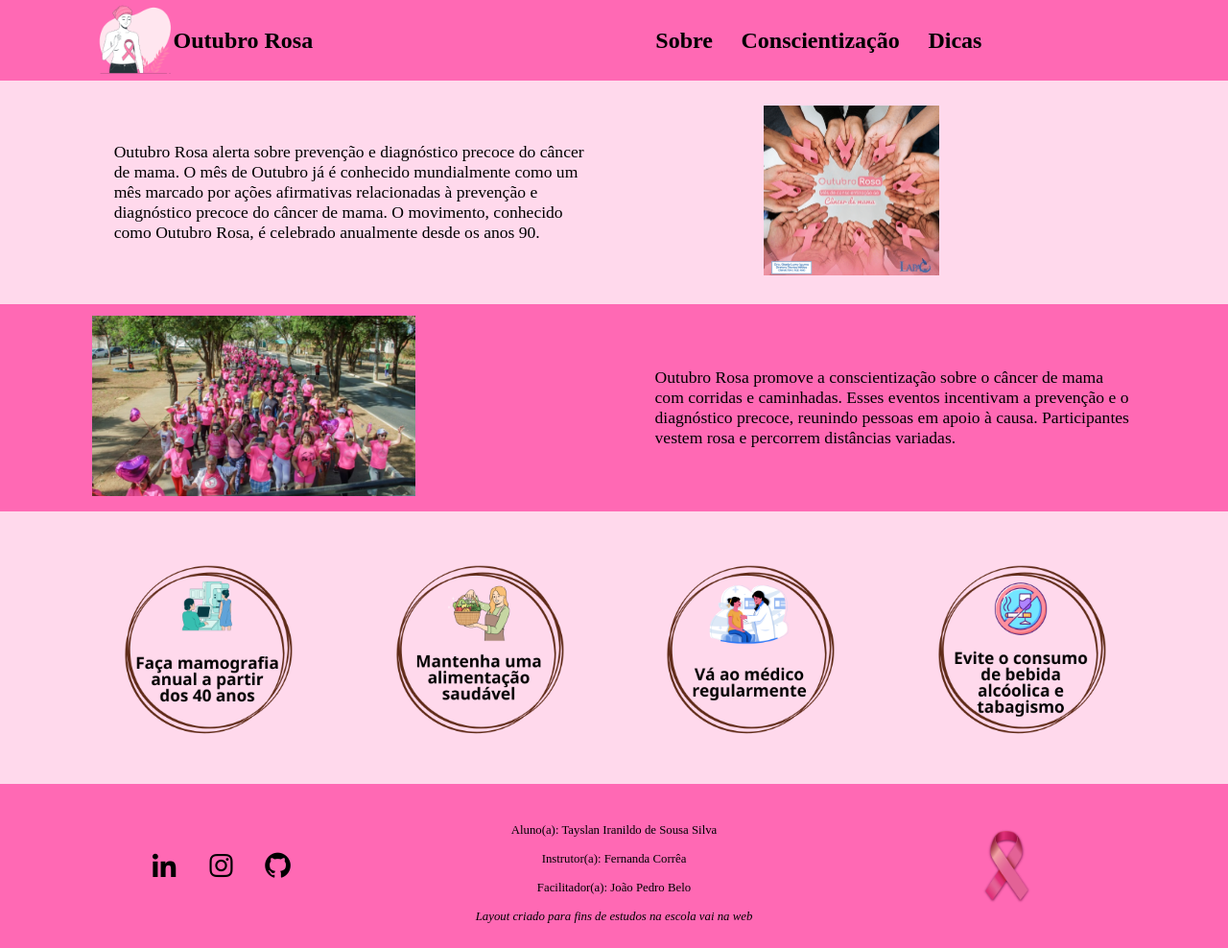
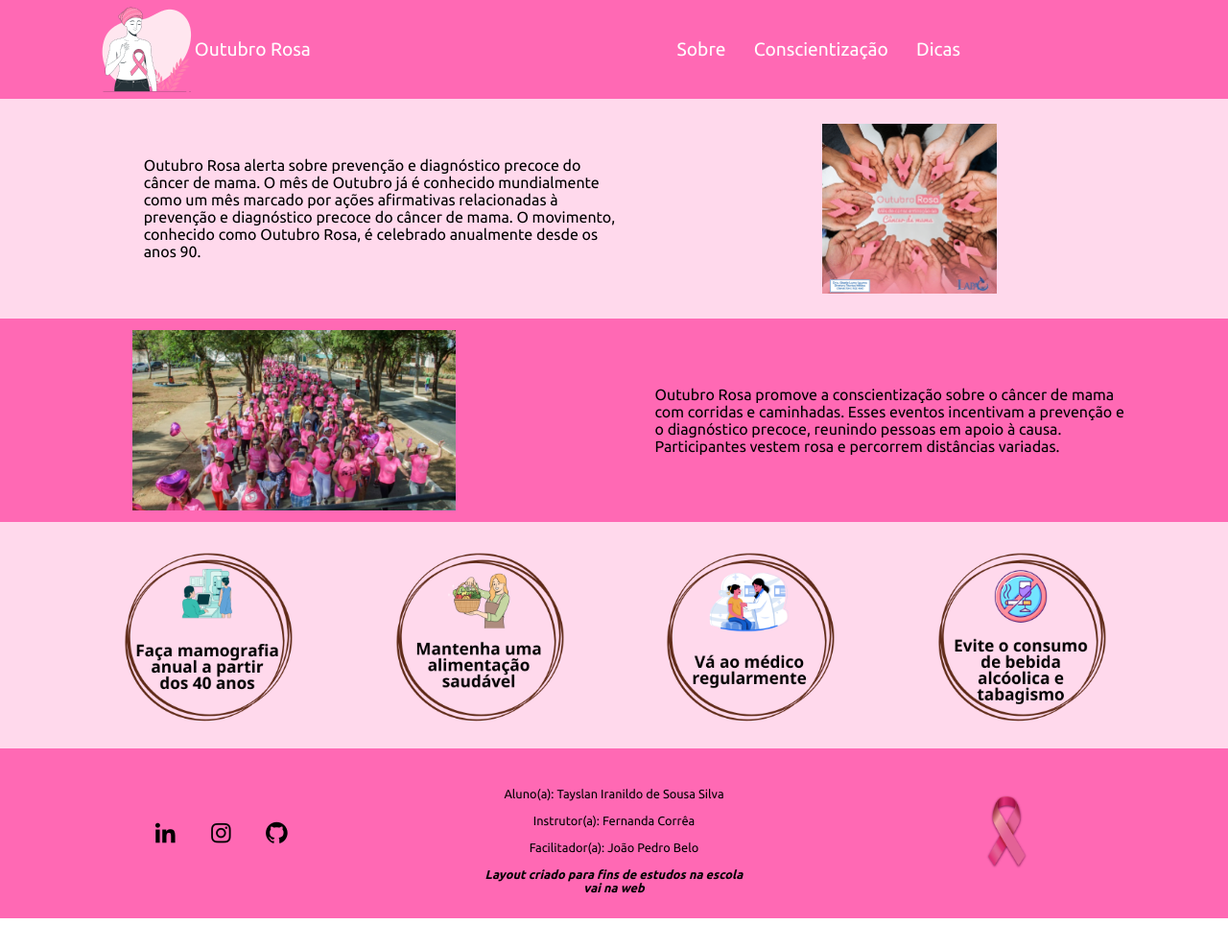
Before and after one commit to Tayslan-ofc/Outubro_Rosa, a plain HTML site: page index.html in a window 1280 px wide. Shown: the whole page at 96% size. After the commit the page ends 957 px from the top, so only its background shows below. Drawn offline with nearby package versions, Linux system fonts and the light colour scheme.

Commit message:
Projeto finalizado

```diff
--- a/css/style.css
+++ /dev/null
@@ -1,203 +0,0 @@
-* {
-  margin: 0;
-  padding: 0;
-  box-sizing: border-box;
-}
-
-html {
-  font-size: 1em;
-}
-
-header {
-  display: flex;
-  align-items: center;
-  justify-content: space-around;
-  height: 100%;
-  width: 100%;
-  background: #ff69b4;
-}
-header .nav-logo {
-  height: 100%;
-  width: 50%;
-  display: flex;
-  align-items: center;
-  justify-content: center;
-}
-header .nav-logo .header-logo img {
-  height: 10vh;
-  width: 100%;
-}
-header .nav-logo a {
-  text-decoration: none;
-  font-weight: 600;
-  color: black;
-  font-size: 1.1rem;
-  transition: all 0.2s ease-in-out;
-  font-size: 1.5rem;
-}
-header .nav-logo a:hover {
-  background: linear-gradient(to right, #d200c8, #8a0445);
-  background-clip: text;
-  color: transparent;
-}
-header .nav-menu {
-  display: flex;
-  align-items: center;
-  justify-content: center;
-  width: 100%;
-}
-header .nav-menu ul li {
-  display: inline;
-  list-style: none;
-}
-header .nav-menu a {
-  text-decoration: none;
-  font-weight: 600;
-  color: black;
-  font-size: 1.1rem;
-  transition: all 0.2s ease-in-out;
-  font-size: 1.5rem;
-  margin: 0 1vw;
-}
-header .nav-menu a:hover {
-  background: linear-gradient(to right, #d200c8, #8a0445);
-  background-clip: text;
-  color: transparent;
-}
-
-main {
-  width: 100%;
-  background: #ffd9ec;
-}
-main .sec-one {
-  display: flex;
-  align-items: center;
-  justify-content: space-around;
-  height: 100%;
-  width: 100%;
-  padding: 2vw;
-}
-main .sec-one .text-content {
-  max-height: 30vh;
-  max-width: 40%;
-  width: 100%;
-  overflow-y: auto;
-  overflow-x: hidden;
-}
-main .sec-one .text-content p {
-  font-size: 1.1rem;
-}
-main .sec-img-one img {
-  height: 50%;
-  width: 50%;
-}
-main .sec-two {
-  display: flex;
-  align-items: center;
-  justify-content: space-around;
-  height: 100%;
-  width: 100%;
-  padding: 1vw;
-  background: #ff69b4;
-}
-main .sec-two .sec-img-two img {
-  height: 40%;
-  width: 80%;
-}
-main .sec-two .text-content {
-  max-height: 30vh;
-  max-width: 40%;
-  overflow-y: auto;
-  overflow-x: hidden;
-}
-main .sec-two .text-content p {
-  font-size: 1.1rem;
-}
-main .sec-three {
-  display: flex;
-  align-items: center;
-  justify-content: space-around;
-  height: 100%;
-  padding: 2vw;
-  background: #ffd9ec;
-}
-main .sec-three .img-container {
-  display: flex;
-  align-items: center;
-  justify-content: space-evenly;
-  height: 100%;
-  width: 100%;
-  flex-wrap: wrap;
-  /* overflow: auto; */ /* Aqui optei por continuar sem o scroll, mantendo apenas a quebra dos itens em conjunto com a responsividade. */
-}
-main .sec-three .img-container img {
-  height: 100%;
-  width: 100%;
-  max-height: 15%;
-  max-width: 15%;
-  border-radius: 100%;
-  margin: 3vh 0;
-}
-
-footer {
-  width: 100%;
-  background: #ff69b4;
-}
-footer .footer-menu {
-  display: flex;
-  align-items: center;
-  justify-content: space-around;
-  width: 100%;
-  padding: 2vw;
-}
-footer .nav-footer {
-  width: 100%;
-  display: flex;
-  align-items: center;
-  justify-content: center;
-}
-footer .nav-footer ul {
-  display: flex;
-  align-items: center;
-  justify-content: space-evenly;
-  max-height: 50%;
-  max-width: 50%;
-  overflow: auto;
-  width: 100%;
-}
-footer .nav-footer ul li {
-  list-style: none;
-}
-footer .nav-footer ul li .icon {
-  font-size: 2rem;
-  color: black;
-}
-footer .nav-footer ul li .icon:hover {
-  background: linear-gradient(to right, #d200c8, #8a0445);
-  background-clip: text;
-  color: transparent;
-}
-footer .sec-footer {
-  display: flex;
-  align-items: center;
-  justify-content: center;
-  flex-wrap: wrap;
-  width: 100%;
-}
-footer .sec-footer .text-footer {
-  text-align: center;
-  font-size: 1.1rem;
-  white-space: pre-line;
-  font-size: 0.8rem;
-}
-footer .sec-img-footer {
-  display: flex;
-  align-items: center;
-  justify-content: center;
-  width: 100%;
-}
-footer .sec-img-footer img {
-  height: 10vh;
-  width: 15%;
-  min-width: 7vw;
-}
--- a/index.html
+++ b/index.html
@@ -5,7 +5,9 @@
     <meta charset="UTF-8">
     <meta name="viewport" content="width=device-width, initial-scale=1.0">
     <link href="https://unpkg.com/boxicons@2.1.4/css/boxicons.min.css" rel="stylesheet" />
-    <link rel="stylesheet" href="./css/style.css">
+    <link rel="stylesheet" href="./css/header.css">
+    <link rel="stylesheet" href="./css/main.css">
+    <link rel="stylesheet" href="./css/footer.css">
     <link rel="stylesheet" href="./css/responsive.css">
     <link rel="icon" href="./assets/img/outubro-rosa 1.png">
     <title>Outubro Rosa</title>
@@ -78,14 +80,15 @@
                     <p>Aluno(a): Tayslan Iranildo de Sousa Silva</p>
                     <p>Instrutor(a): Fernanda Corrêa</p>
                     <p>Facilitador(a): João Pedro Belo</p>
-                    <cite>Layout criado para fins de estudos na escola vai na web</cite>
+                    <strong><cite>Layout criado para fins de estudos na escola vai na web</cite></strong>
                 </span>
             </section>
             <section class="sec-img-footer">
-                <img src="./assets/img/outubro-rosa 1.png" alt="Logo Outubro Rosa">
+                <figure>
+                    <img src="./assets/img/outubro-rosa 1.png" alt="Logo Outubro Rosa">
+                </figure>
             </section>
         </section>
     </footer>
 </body>
-
 </html>
--- /dev/null
+++ b/scss/footer.scss
@@ -0,0 +1,61 @@
+@import "./variables.scss";
+@import "./mixins.scss";
+
+footer {
+    width: 100%;
+    background: $pink-color;
+
+    .footer-menu {
+      @include align-and-justify(center, space-around);
+      width: 100%;
+      padding: 2vw;
+    }
+
+    .nav-footer {
+      width: 100%;
+      @include flex-center;
+
+      ul {
+        @include align-and-justify(center, space-evenly);
+        @include max-height-width(50%, 50%);
+        overflow: auto;
+        width: 100%;
+
+        li {
+          list-style: none;
+
+          .icon {
+            font-size: 1.7rem;
+            color: $black-color;
+
+            &:hover {
+              @include text-hover;
+            }
+          }
+        }
+      }
+    }
+
+    .sec-footer {
+      @include flex-center;
+      width: 100%;
+
+      .text-footer {
+        font-size: $font-size-text;
+        font-size: 0.8rem;
+        text-align: center;
+        white-space: pre-line;
+        max-width: 70%;
+      }
+    }
+
+    .sec-img-footer {
+      @include flex-center;
+      width: 100%;
+      figure {
+        img {
+          @include height-width(10vh, 100%);
+        }
+      }
+    }
+  }
--- /dev/null
+++ b/scss/header.scss
@@ -0,0 +1,65 @@
+@import url('https://fonts.googleapis.com/css2?family=Ubuntu:wght@400;500;700&display=swap');
+@import "./mixins.scss";
+@import "./variables.scss";
+
+* {
+  margin: 0;
+  padding: 0;
+  box-sizing: border-box;
+}
+
+html {
+  font-family: "Ubuntu", cursive;
+}
+
+header {
+  @include align-and-justify(center, space-around);
+  width: 100%;
+  background: $pink-color;
+
+
+
+  .nav-logo {
+    @include height-width(100%, 50%);
+    @include flex-center;
+
+    .header-logo {
+      img {
+        @include height-width(30%, 100%);
+      }
+    }
+
+    a {
+      @include text-default;
+      font-size: 1.2rem;
+      text-align: center;
+
+      &:hover {
+        @include text-hover;
+      }
+    }
+  }
+
+  .nav-menu {
+    @include flex-center;
+    width: 100%;
+
+    ul {
+      text-align: center;
+      li {
+        display: inline-block;
+        list-style: none;
+      }
+    }
+
+    a {
+      @include text-default;
+      font-size: 1.2rem;
+      margin: 0 1vw;
+
+      &:hover {
+        @include text-hover;
+      }
+    }
+  }
+}
--- /dev/null
+++ b/scss/main.scss
@@ -0,0 +1,75 @@
+@import "./variables.scss";
+@import "./mixins.scss";
+
+main {
+    width: 100%;
+    background: $body-color;
+
+    .sec-one {
+      @include align-and-justify(center, space-evenly);
+      @include height-width(100%, 100%);
+      @include scroll($scroll-color-one, $scroll-color-three);
+      padding: 2vw;
+
+      .text-content {
+        @include max-height-width(30vh, 40%);
+        @include overflow-y-x(auto, hidden);
+
+        p {
+          font-size: $font-size-text;
+        }
+      }
+    }
+
+    .sec-img-one {
+      @include flex-center;
+      img {
+        @include height-width(50%, 50%);
+      }
+    }
+
+    .sec-two {
+      @include align-and-justify(center, space-around);
+      @include height-width(100%, 100%);
+      @include scroll($scroll-color-two, $scroll-color-three);
+      padding: 1vw;
+      background: $pink-color;
+
+      .sec-img-two {
+        @include flex-center;
+        img {
+          @include height-width(40%, 80%);
+        }
+      }
+
+      .text-content {
+        @include max-height-width(30vh, 40%);
+        @include overflow-y-x(auto, hidden);
+
+        p {
+          font-size: $font-size-text;
+        }
+      }
+    }
+
+    .sec-three {
+      @include align-and-justify(center, space-around);
+      height: 100%;
+      padding: 2vw;
+      background: $body-color;
+
+      .img-container {
+        @include align-and-justify(center, space-evenly);
+        @include height-width(100%, 100%);
+        /* Caso minhas imagens estivessem em medidas de vh e vw, eu teria que utilizar uma dessas opções para melhor responsividade do site */
+        /* flex-wrap: wrap; */
+        /* overflow: auto; */
+
+        img {
+          @include height-width(100%, 100%);
+          @include max-height-width(15%, 15%);
+          border-radius: 100%;
+        }
+      }
+    }
+  }
--- a/scss/style.scss
+++ /dev/null
@@ -1,191 +0,0 @@
-@import "./mixins.scss";
-@import "./variables.scss";
-
-* {
-  margin: 0;
-  padding: 0;
-  box-sizing: border-box;
-}
-
-html {
-  font-size: 1em;
-}
-
-header {
-  @include align-and-justify(center, space-around);
-  @include height-width(100%, 100%);
-  background: $pink-color;
-
-  .nav-logo {
-    @include height-width(100%, 50%);
-    @include flex-center;
-
-    .header-logo {
-      img {
-        @include height-width(10vh, 100%);
-      }
-    }
-
-    a {
-      @include text-default;
-      font-size: 1.5rem;
-
-      &:hover {
-        @include text-hover;
-      }
-    }
-  }
-
-  .nav-menu {
-    @include flex-center;
-    width: 100%;
-
-    ul {
-      li {
-        display: inline;
-        list-style: none;
-      }
-    }
-
-    a {
-      @include text-default;
-      font-size: 1.5rem;
-      margin: 0 1vw;
-
-      &:hover {
-        @include text-hover;
-      }
-    }
-  }
-}
-
-main {
-  width: 100%;
-  background: $body-color;
-
-  .sec-one {
-    @include align-and-justify(center, space-around);
-    @include height-width(100%, 100%);
-    padding: 2vw;
-
-    .text-content {
-      @include max-height-width(30vh, 40%);
-      width: 100%;
-      overflow-y: auto;
-      overflow-x: hidden;
-
-      p {
-        font-size: $font-size;
-      }
-    }
-  }
-
-  .sec-img-one {
-    img {
-      @include height-width(50%, 50%);
-    }
-  }
-
-  .sec-two {
-    @include align-and-justify(center, space-around);
-    @include height-width(100%, 100%);
-    padding: 1vw;
-    background: $pink-color;
-
-    .sec-img-two {
-      img {
-        @include height-width(40%, 80%);
-      }
-    }
-
-    .text-content {
-      @include max-height-width(30vh, 40%);
-      overflow-y: auto;
-      overflow-x: hidden;
-
-      p {
-        font-size: $font-size;
-      }
-    }
-  }
-
-  .sec-three {
-    @include align-and-justify(center, space-around);
-    height: 100%;
-    padding: 2vw;
-    background: $body-color;
-
-    .img-container {
-      @include align-and-justify(center, space-evenly);
-      @include height-width(100%, 100%);
-      flex-wrap: wrap;
-      /* overflow: auto; */ /* Aqui optei por continuar sem o scroll, mantendo apenas a quebra dos itens em conjunto com a responsividade. */
-
-      img {
-        @include height-width(100%, 100%);
-        @include max-height-width(15%, 15%);
-        border-radius: 100%;
-        margin: 3vh 0;
-      }
-    }
-  }
-}
-
-footer {
-  width: 100%;
-  background: $pink-color;
-
-  .footer-menu {
-    @include align-and-justify(center, space-around);
-    width: 100%;
-    padding: 2vw;
-  }
-
-  .nav-footer {
-    width: 100%;
-    @include flex-center;
-
-    ul {
-      @include align-and-justify(center, space-evenly);
-      @include max-height-width(50%, 50%);
-      overflow: auto;
-      width: 100%;
-
-      li {
-        list-style: none;
-
-        .icon {
-          font-size: 2rem;
-          color: $black-color;
-
-          &:hover {
-            @include text-hover;
-          }
-        }
-      }
-    }
-  }
-
-  .sec-footer {
-    @include flex-center;
-    flex-wrap: wrap;
-    width: 100%;
-
-    .text-footer {
-      text-align: center;
-      font-size: $font-size;
-      white-space: pre-line;
-      font-size: 0.8rem;
-    }
-  }
-
-  .sec-img-footer {
-    @include flex-center;
-    width: 100%;
-
-    img {
-      @include height-width(10vh, 15%);
-      min-width: 7vw;
-    }
-  }
-}
```
Also changed, not shown: scss/mixins.scss (+24 -2 lines), scss/responsive.scss (+38 -10 lines), scss/variables.scss (+6 -1 lines), css/footer.css (added), css/header.css (added), css/main.css (added), css/responsive.css.
